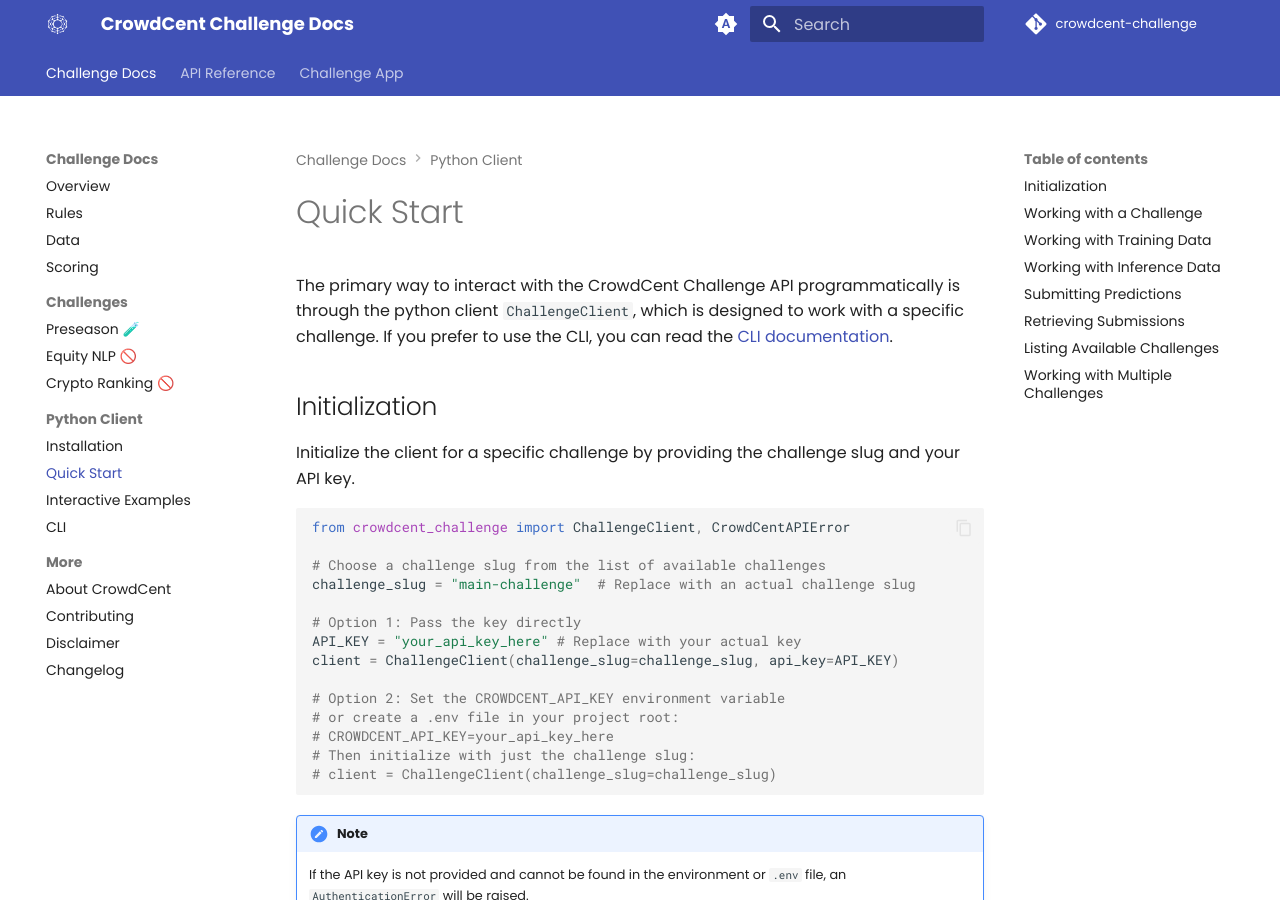
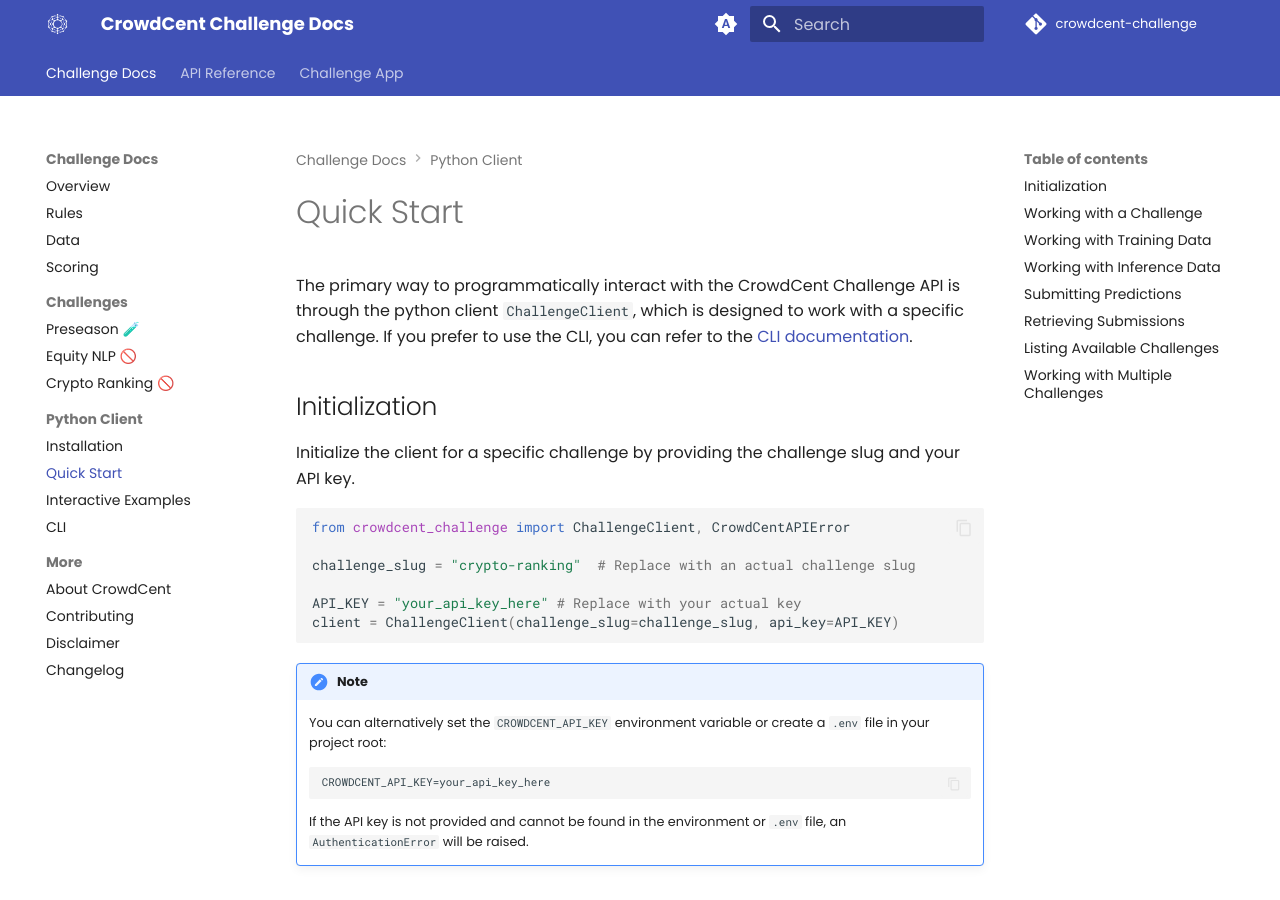
Before and after one commit to crowdcent/crowdcent-challenge, an MkDocs documentation site: the page built from docs/quickstart.md, in a window 1280 px wide and 900 px high. Built offline with MkDocs 1.6.1 and Material for MkDocs 9.7.7, drawn with Linux system fonts in a browser that asks for light colours; comment, search, counter and statistics services are not loaded.

Commit message:
Refine quickstart documentation for CrowdCent Challenge API; clarify client initialization and environment variable usage.

````diff
--- a/docs/quickstart.md
+++ b/docs/quickstart.md
@@ -1,6 +1,6 @@
 # Quick Start
 
-The primary way to interact with the CrowdCent Challenge API programmatically is through the python client `ChallengeClient`, which is designed to work with a specific challenge. If you prefer to use the CLI, you can read the [CLI documentation](cli.md).
+The primary way to programmatically interact with the CrowdCent Challenge API is through the python client `ChallengeClient`, which is designed to work with a specific challenge. If you prefer to use the CLI, you can refer to the [CLI documentation](cli.md).
 
 ## Initialization
 
@@ -9,21 +9,17 @@
 ```python
 from crowdcent_challenge import ChallengeClient, CrowdCentAPIError
 
-# Choose a challenge slug from the list of available challenges
-challenge_slug = "main-challenge"  # Replace with an actual challenge slug
+challenge_slug = "crypto-ranking"  # Replace with an actual challenge slug
 
-# Option 1: Pass the key directly
 API_KEY = "your_api_key_here" # Replace with your actual key
 client = ChallengeClient(challenge_slug=challenge_slug, api_key=API_KEY)
-
-# Option 2: Set the CROWDCENT_API_KEY environment variable
-# or create a .env file in your project root:
-# CROWDCENT_API_KEY=your_api_key_here
-# Then initialize with just the challenge slug:
-# client = ChallengeClient(challenge_slug=challenge_slug)
 ```
 
 !!! note
+    You can alternatively set the `CROWDCENT_API_KEY` environment variable or create a `.env` file in your project root:
+    ```
+    CROWDCENT_API_KEY=your_api_key_here
+    ```
     If the API key is not provided and cannot be found in the environment or `.env` file, an `AuthenticationError` will be raised.
 
 ## Working with a Challenge
````
